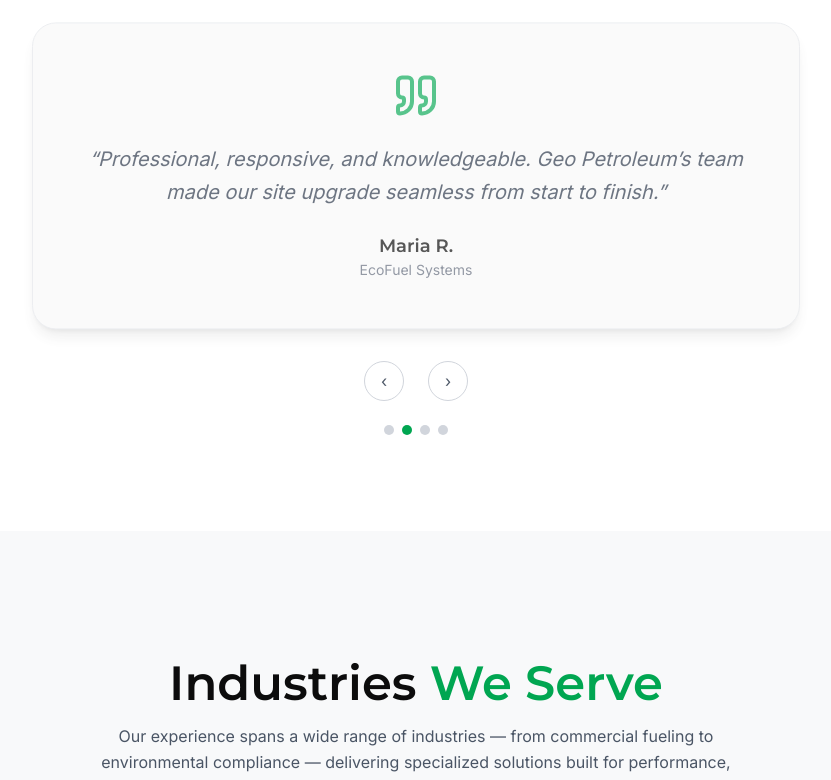
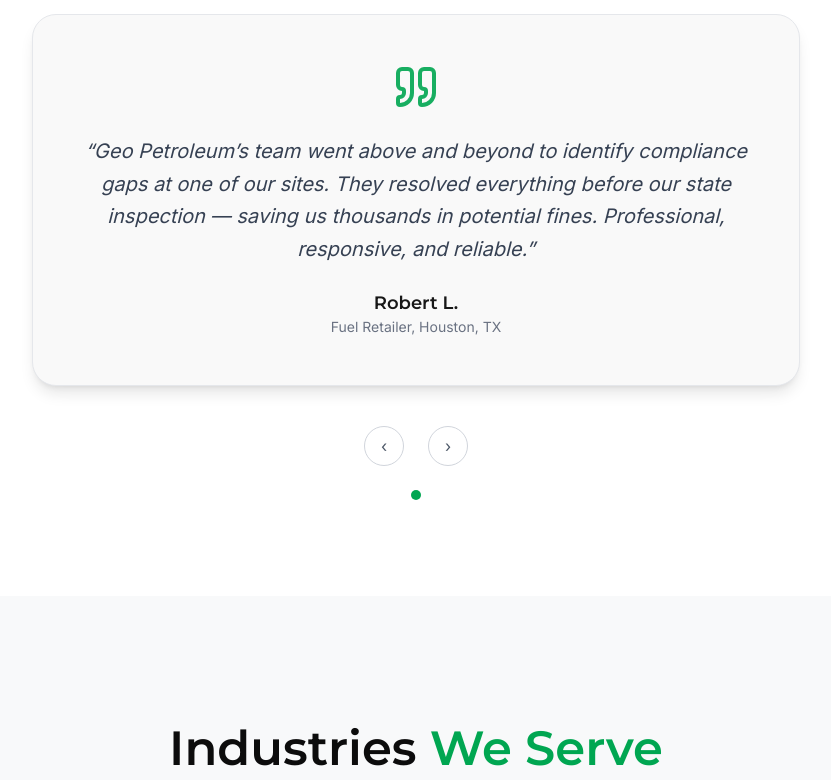
Before and after one commit to ApecGroupDev/geopetroleum, a Next.js app: page / in a window 1280 px wide. Shown: the part 4160-4940 px from the top of the page, without its empty margins (224-1055 px from the left). Built offline with nearby package versions, Linux system fonts and the light colour scheme.

Commit message:
testimonials home component update

```diff
--- a/src/app/home/testimonials_home.tsx
+++ b/src/app/home/testimonials_home.tsx
@@ -6,24 +6,9 @@ import { Quote } from "lucide-react";
 
 const testimonials = [
   {
-    name: "David H.",
-    company: "PetroTech Solutions",
-    text: "Geo Petroleum has been instrumental in keeping our fueling operations compliant and efficient. Their attention to detail and commitment to deadlines are unmatched.",
-  },
-  {
-    name: "Maria R.",
-    company: "EcoFuel Systems",
-    text: "Professional, responsive, and knowledgeable. Geo Petroleum’s team made our site upgrade seamless from start to finish.",
-  },
-  {
-    name: "James P.",
-    company: "FuelCo Logistics",
-    text: "Their maintenance team is always on point. Quick response, expert repairs, and genuine care for our operations.",
-  },
-  {
-    name: "Sophia L.",
-    company: "GreenLine Energy",
-    text: "From construction to environmental compliance, Geo Petroleum has proven to be a reliable long-term partner. Highly recommended.",
+    name: "Robert L.",
+    company: "Fuel Retailer, Houston, TX",
+    text: "Geo Petroleum’s team went above and beyond to identify compliance gaps at one of our sites. They resolved everything before our state inspection — saving us thousands in potential fines. Professional, responsive, and reliable.",
   },
 ];
 
```
